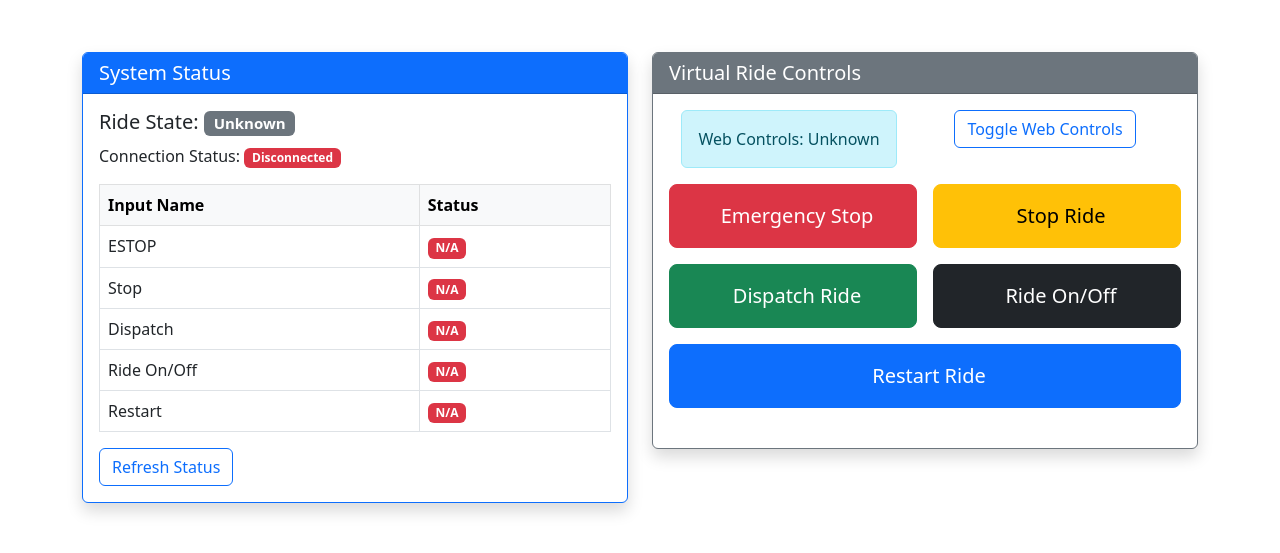
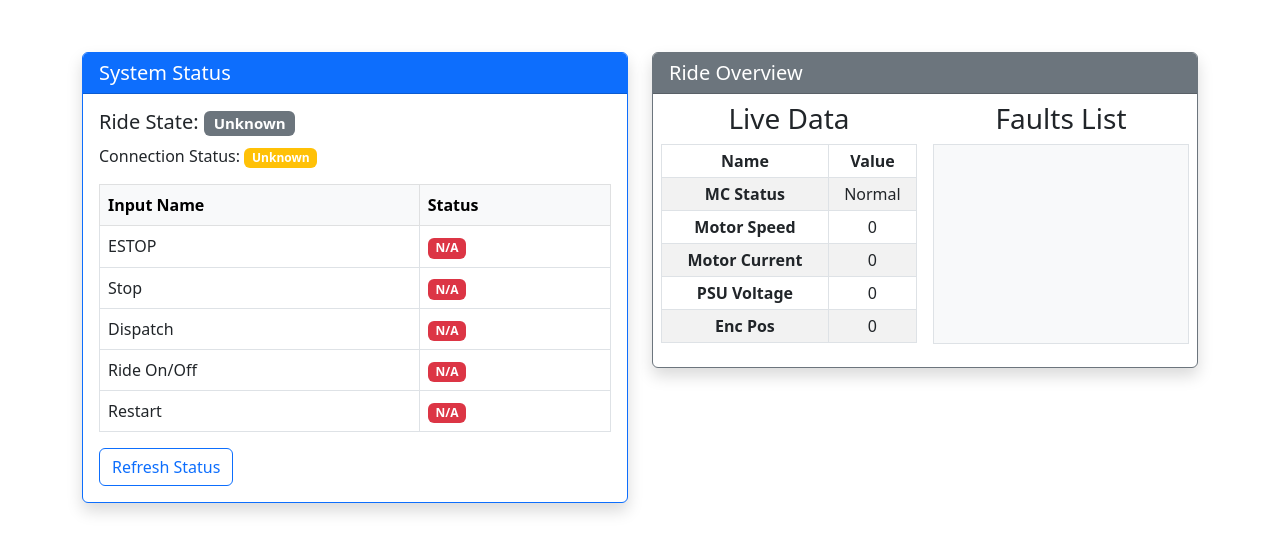
Before and after one commit to Terrier-Ride-Engineering-Club/Ride-Control-Computer, a Python web app: template web/backend/templates/control.html in a window 1280 px wide. Shown: the part 196-749 px from the top of the page. Run offline with Jinja, Linux system fonts and the light colour scheme; the template is opened without the code that fills it, so the values that code supplies are empty.

Commit message:
Update web

```diff
--- a/web/backend/templates/control.html
+++ b/web/backend/templates/control.html
@@ -71,53 +71,59 @@
         </div>
       </div>
         <!-- Control Card -->
-        <div class="col-md-6 mb-4">
+        <div class="col-md-6 mb-2">
           <div class="card border-secondary shadow">
             <div class="card-header bg-secondary text-white">
-              <h5 class="mb-0">Virtual Ride Controls</h5>
+              <h5 class="mb-0">Ride Overview</h5>
             </div>
-            <div class="card-body text-center">
-              <div class="container text-center">
-                <div class="row">
-                  <div class="col-6">
-                    <div id="webControlFlag" class="alert alert-info text-center me-3" role="alert">
-                      Web Controls: Unknown
-                    </div>
+            <div class="container">
+              <div class="row">
+                <div class="col-sm p-2">
+                  <!-- Live data -->
+
+                  <div class="card-body text-center border-secondary p-0">
+                    <h3 class="text-center">Live Data</h3>
+                    <table class="table table-striped table-bordered table-hover table-sm">
+                      <thead>
+                        <tr>
+                          <th scope="col">Name</th>
+                          <th scope="col">Value</th>
+                        </tr>
+                      </thead>
+                      <tbody>
+                        <tr>
+                          <th scope="row">MC Status</th>
+                          <td id="motorControllerStatus">Normal</td>
+                        </tr>
+                        <tr>
+                          <th scope="row">Motor Speed</th>
+                          <td id="motorSpeed">0</td>
+                        </tr>
+                        <tr>
+                          <th scope="row">Motor Current</th>
+                          <td id="motorCurrent">0</td>
+                        </tr>
+                        <tr>
+                          <th scope="row">PSU Voltage</th>
+                          <td id="powerSupplyVoltage">0</td>
+                        </tr>
+                        <tr>
+                          <th scope="row">Enc Pos</th>
+                          <td id="encoderPosition">0</td>
+                        </tr>
+                      </tbody>
+                    </table>
                   </div>
-                  <div class="col">
-                    <button id="toggleWebControls" type="button" class="btn btn-outline-primary me-3">Toggle Web Controls</button>
+                </div>
+                <div class="col-sm p-2">
+                  <div class="card-body text-center border-secondary p-0">
+                    <h3 class="text-center">Faults List</h3>
+                    <div id="activeWarnings" style="background-color: #f8f9fa; border: 1px solid #dee2e6; height: 200px; overflow-y: scroll;"></div>
                   </div>
                 </div>
               </div>
-              <div class="row g-3">
-                <div class="col-6">
-                  <button id="triggerEstop" type="button" class="btn btn-danger btn-lg w-100 py-3">
-                    <i class="fas fa-exclamation-triangle me-2"></i> Emergency Stop
-                  </button>
-                </div>
-                <div class="col-6">
-                  <button id="stopRide" type="button" class="btn btn-warning btn-lg w-100 py-3">
-                    <i class="fas fa-hand-paper me-2"></i> Stop Ride
-                  </button>
-                </div>
-                <div class="col-6">
-                  <button id="dispatchRide" type="button" class="btn btn-success btn-lg w-100 py-3">
-                    <i class="fas fa-flag-checkered me-2"></i> Dispatch Ride
-                  </button>
-                </div>
-                <div class="col-6">
-                  <button id="rideOff" type="button" class="btn btn-dark btn-lg w-100 py-3">
-                    <i class="fas fa-power-off me-2"></i> Ride On/Off
-                  </button>
-                </div>
-                <div class="col-12">
-                  <button id="restartRide" type="button" class="btn btn-primary btn-lg w-100 py-3">
-                    <i class="fas fa-sync me-2"></i> Restart Ride
-                  </button>
-                </div>
-              </div>
-              <div id="controlMessage" class="mt-4"></div>
             </div>
+
           </div>
         </div>
       </div>
@@ -127,6 +133,25 @@
   <!-- JavaScript to interact with the API -->
   <script>
     const apiBase = `${window.location.protocol}//${window.location.hostname}:23843/api`;
+
+    function fetchMotorStatus() {
+      fetch(`${apiBase}/motor/status`)
+        .then(response => response.json())
+        .then(data => {
+          document.getElementById('encoderPosition').innerHTML = `<strong>${data.encoderPosition}</strong>`;
+          document.getElementById('encoderHomePosition').innerHTML = `<strong>${data.encoderHomePosition}</strong>`;
+          document.getElementById('motorSpeed').innerHTML = `<strong>${data.motorSpeed}</strong>`;
+          document.getElementById('motorCurrent').innerHTML = `<strong>${data.motorCurrent}</strong>`;
+          document.getElementById('powerSupplyVoltage').innerHTML = `<strong>${data.powerSupplyVoltage}</strong>`;
+          document.getElementById('motorControllerStatus').innerHTML = `<strong>${data.motorControllerStatus}</strong>`;
+        })
+        .catch(error => {
+          console.error('Error fetching motor status:', error);
+        });
+    }
+    // Fetch motor status immediately and then every 100ms
+    fetchMotorStatus();
+    setInterval(fetchMotorStatus, 100);
 
     // Function to send POST requests to the backend for ride control actions
     async function sendRideCommand(endpoint) {
```
